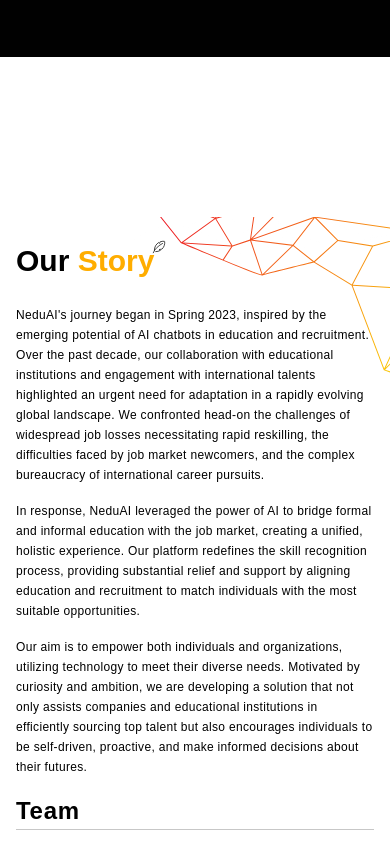
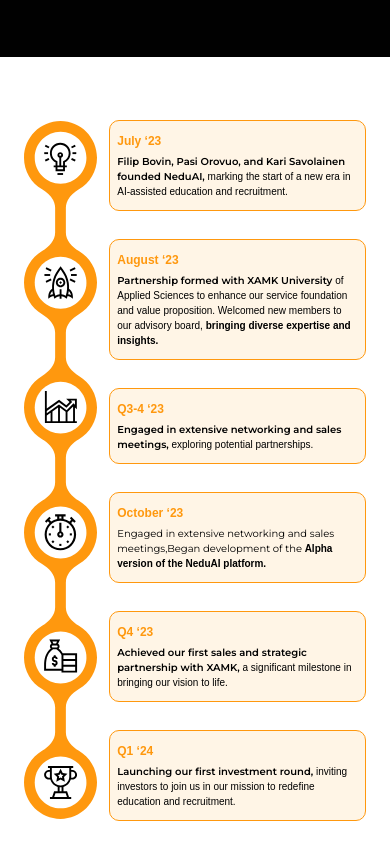
Before and after one commit to Asraful-code235/nedu-ai, a Next.js app: page / in a window 390 px wide. Shown: the part 6660-7504 px from the top of the page. Built offline with nearby package versions, Linux system fonts and the light colour scheme; a web font is replaced by a local one.

Commit message:
Design fixes

```diff
--- a/components/start/Timeline.jsx
+++ b/components/start/Timeline.jsx
@@ -1,7 +1,7 @@
 import Image from "next/image";
 export default function Timeline() {
   return (
-    <section className=" py-20 px-16 2xl:px-32 bg-white">
+    <section className="visionParagraph py-6 lg:py-20 px-6 lg:px-16 2xl:px-32 bg-white ">
       {/* <h1 className="visionParagraph text-[40px] font-bold leading-[67px] tracking-[0.8px]">
         NeduAi Timeline
       </h1> */}
@@ -90,6 +90,91 @@
         </div>
       </div>
       {/* mobile */}
+      <div className="relative my-10 h-fit mx-auto flex lg:hidden items-center justify-center gap-3 sm:gap-5">
+        <Image
+          src={"/timeline/mobiletimeline.svg"}
+          width={1000}
+          height={1000}
+          className="w-fit max-[372px]:h-[664px] max-[388px]:h-[70%] h-[698px] max-w-[393px]"
+        />
+        {/* july 2023 */}
+        <div className="flex flex-col max-[387px]:gap-5 gap-7 h-fit -my-2">
+          <div className="px-[7px] py-[11px] bg-[#FF980E] max-w-[258px] bg-opacity-10 border border-[#FF980E] rounded-[10px]  flex flex-col gap-1 items-start justify-start text-start">
+            <h4 className="font-semibold text-[12px] w-full leading-normal text-[#FF980E]">
+              July ‘23
+            </h4>
+            <p className="visionParagraph text-[10px] leading-normal font-semibold">
+              Filip Bovin, Pasi Orovuo, and Kari Savolainen founded NeduAI,
+              <span className="font-normal">
+                {" "}
+                marking the start of a new era in AI-assisted education and
+                recruitment.
+              </span>
+            </p>
+          </div>
+          <div className="px-[7px] py-[11px] bg-[#FF980E] max-w-[258px] bg-opacity-10 border border-[#FF980E] rounded-[10px]  flex flex-col gap-1 items-start justify-start text-start">
+            <h4 className="font-semibold text-[12px] w-full leading-normal text-[#FF980E]">
+              August ‘23
+            </h4>
+            <p className="visionParagraph text-[10px] leading-normal font-semibold">
+              Partnership formed with XAMK University{" "}
+              <span className="font-normal">
+                of Applied Sciences to enhance our service foundation and value
+                proposition. Welcomed new members to our advisory board,{" "}
+              </span>
+              <span className="font-semibold">
+                bringing diverse expertise and insights.
+              </span>
+            </p>
+          </div>
+          <div className="px-[7px] py-[11px] bg-[#FF980E] max-w-[258px] bg-opacity-10 border border-[#FF980E] rounded-[10px]  flex flex-col gap-1 items-start justify-start text-start">
+            <h4 className="font-semibold text-[12px] w-full leading-normal text-[#FF980E]">
+              Q3-4 ‘23
+            </h4>
+            <p className="visionParagraph text-[10px] leading-normal font-semibold">
+              Engaged in extensive networking and sales meetings,{" "}
+              <span className="font-normal leading-normal">
+                exploring potential partnerships.
+              </span>
+            </p>
+          </div>
+          <div className="px-[7px] py-[11px] bg-[#FF980E] max-w-[258px] bg-opacity-10 border border-[#FF980E] rounded-[10px]  flex flex-col gap-1 items-start justify-start text-start">
+            <h4 className="font-semibold text-[12px] w-full leading-normal text-[#FF980E]">
+              October ‘23
+            </h4>
+            <p className="visionParagraph text-[10px] leading-normal font-normal">
+              Engaged in extensive networking and sales meetings,Began
+              development of the{" "}
+              <span className="font-semibold">
+                Alpha version of the NeduAI platform.
+              </span>
+            </p>
+          </div>
+          <div className="px-[7px] py-[11px] bg-[#FF980E] max-w-[258px] bg-opacity-10 border border-[#FF980E] rounded-[10px]  flex flex-col gap-1 items-start justify-start text-start">
+            <h4 className="font-semibold text-[12px] w-full leading-normal text-[#FF980E]">
+              Q4 ‘23
+            </h4>
+            <p className="visionParagraph text-[10px] leading-normal font-semibold">
+              Achieved our first sales and strategic partnership with XAMK,{" "}
+              <span className="font-normal leading-normal">
+                a significant milestone in bringing our vision to life.
+              </span>
+            </p>
+          </div>
+          <div className="px-[7px] py-[11px] bg-[#FF980E] max-w-[258px] bg-opacity-10 border border-[#FF980E] rounded-[10px]  flex flex-col gap-1 items-start justify-start text-start">
+            <h4 className="font-semibold text-[12px] w-full leading-normal text-[#FF980E]">
+              Q1 ‘24
+            </h4>
+            <p className="visionParagraph text-[10px] leading-normal font-semibold">
+              Launching our first investment round,{" "}
+              <span className="font-normal leading-normal">
+                inviting investors to join us in our mission to redefine
+                education and recruitment.
+              </span>
+            </p>
+          </div>
+        </div>
+      </div>
     </section>
   );
 }
```
Also changed, not shown: public/timeline/mobiletimeline.svg (added).
